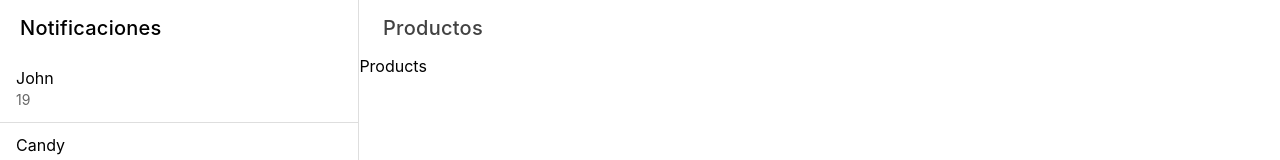
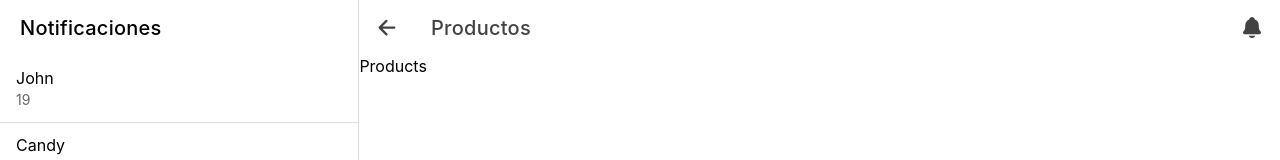
Before and after one commit to 24hwww/app-modelo-react-page, a React (Create React App) app in the folder my-react-app/: page /productos in a window 1280 px wide. Shown: the top 160 px of the page. Built offline with nearby package versions, Linux system fonts and the light colour scheme.

Commit message:
update 4

```diff
--- a/my-react-app/src/App.js
+++ b/my-react-app/src/App.js
@@ -1,5 +1,9 @@
+import { App } from '@capacitor/app';
+import { useEffect } from 'react';
+
 import { setupIonicReact } from '@ionic/react';
 import { IonSplitPane } from '@ionic/react';
+
 import { createBrowserRouter, RouterProvider } from "react-router-dom";
 import Home from "./pages/home";
 import Nav from "./components/nav";
@@ -22,7 +26,25 @@ const router = createBrowserRouter([
   }
 ]);
 
-function App() {
+function Init() {
+
+  useEffect(() => {
+    const handleBackButton = () => {
+      const canGoBack = window.history.length > 1;
+      if (canGoBack) {
+        window.history.back();
+      } else {
+        App.exitApp(); // O cualquier otra acción que desees tomar
+      }
+    };
+
+    App.addListener('backButton', handleBackButton);
+
+    return () => {
+      App.removeAllListeners('backButton');
+    };
+  }, []);
+
   return (
   <IonSplitPane contentId="main">
       <RouterProvider router={router} />
@@ -30,4 +52,4 @@ function App() {
   );
 }
 
-export default App;
+export default Init;
--- a/my-react-app/src/assets/index.css
+++ b/my-react-app/src/assets/index.css
@@ -8,3 +8,4 @@ body {
 }
 .ion-page{width:100%}
 code {font-family: source-code-pro, Menlo, Monaco, Consolas, 'Courier New',monospace;}
+.no-underline{text-decoration:none;}
--- a/my-react-app/src/index.js
+++ b/my-react-app/src/index.js
@@ -1,7 +1,7 @@
 import React from 'react';
 import ReactDOM from 'react-dom/client';
 
-import App from './App';
+import Init from './App';
 import reportWebVitals from './reportWebVitals';
 
 import './assets/index.css';
@@ -9,7 +9,7 @@ import './assets/index.css';
 const root = ReactDOM.createRoot(document.getElementById('root'));
 root.render(
   <React.StrictMode>
-    <App />
+    <Init />
   </React.StrictMode>
 );
 
--- a/my-react-app/src/pages/home.jsx
+++ b/my-react-app/src/pages/home.jsx
@@ -60,7 +60,7 @@ export default function Home() {
         </IonToolbar>
         <IonToolbar>
 
-        <IonTitle>...</IonTitle>
+        <IonTitle>Inicio</IonTitle>
 
         </IonToolbar>
         </IonHeader>
--- a/my-react-app/src/pages/products.jsx
+++ b/my-react-app/src/pages/products.jsx
@@ -1,19 +1,36 @@
-import { IonHeader, IonToolbar, IonTitle, IonContent, IonButtons, IonMenuButton, IonBackButton  } from '@ionic/react';
+import { IonHeader, IonToolbar, IonTitle, IonContent, IonButtons, IonButton, IonIcon, IonMenuToggle  } from '@ionic/react';
 
-export default function Products({title}) {
+import { arrowBack, notifications } from 'ionicons/icons';
+
+async function updateAlert() {
+  /**
+   * Open the menu by side
+   * We can refer to the menu by side
+   * here because only one "end" menu exists
+   */
+  //await menuController.open('end');
+}
+
+export default function Products() {
   return (
         <>
         <IonHeader className="ion-no-border app-header">
         <IonToolbar>
 
         <IonButtons slot="start">
-            <IonBackButton></IonBackButton>
+            <IonButton onClick={updateAlert}>
+            <IonIcon slot="icon-only" icon={arrowBack}></IonIcon>
+            </IonButton>
         </IonButtons>
 
         <IonTitle>Productos</IonTitle>
 
         <IonButtons slot="end">
-            <IonMenuButton auto-hide="true"></IonMenuButton>
+          <IonMenuToggle auto-hide="false">
+            <IonButton onClick={updateAlert}>
+            <IonIcon slot="icon-only" icon={notifications}></IonIcon>
+            </IonButton>
+          </IonMenuToggle>
         </IonButtons>
 
         </IonToolbar>
```
Also changed, not shown: my-react-app/package.json (+9 -7 lines), 1 other file (tests, documents, lock files or other folders).
